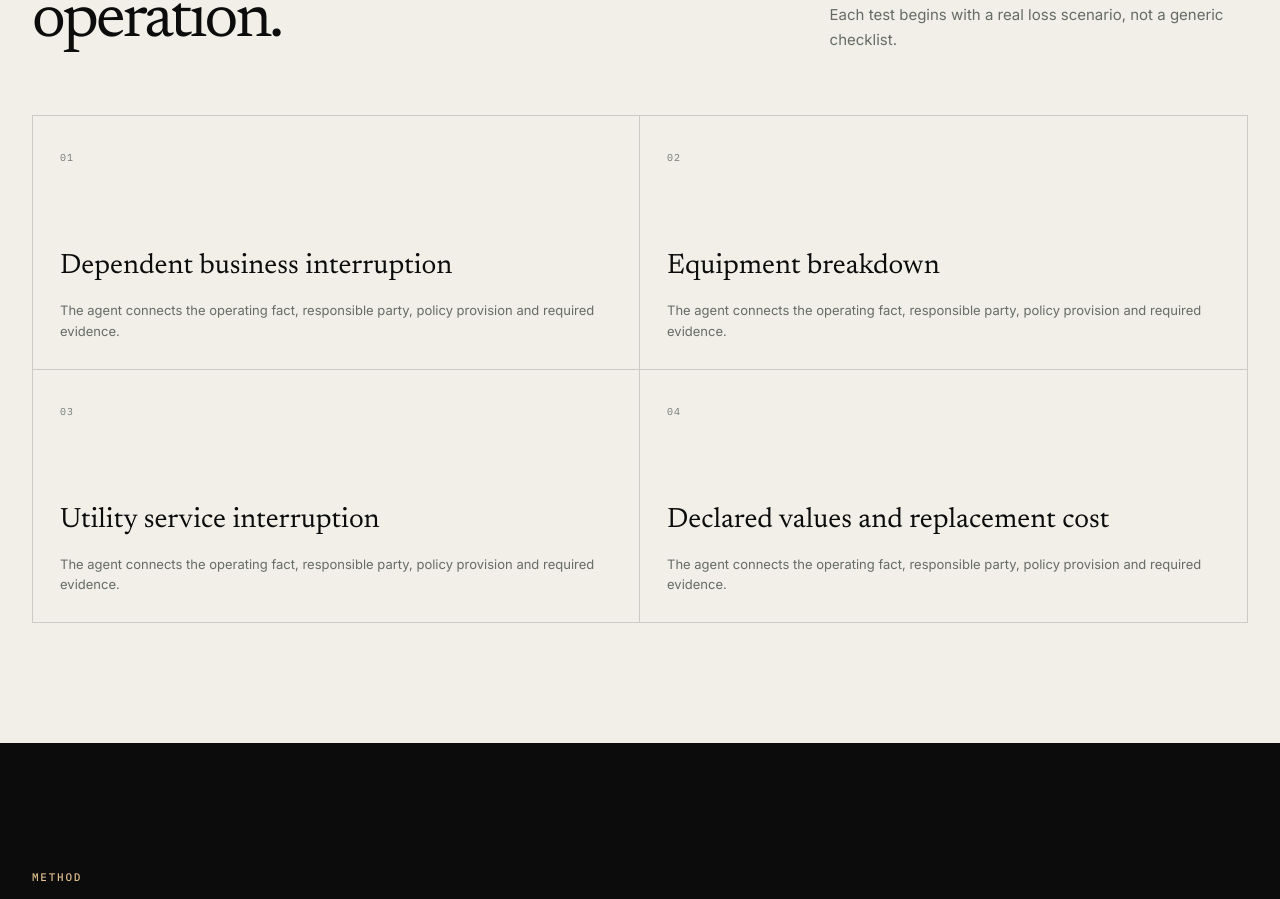
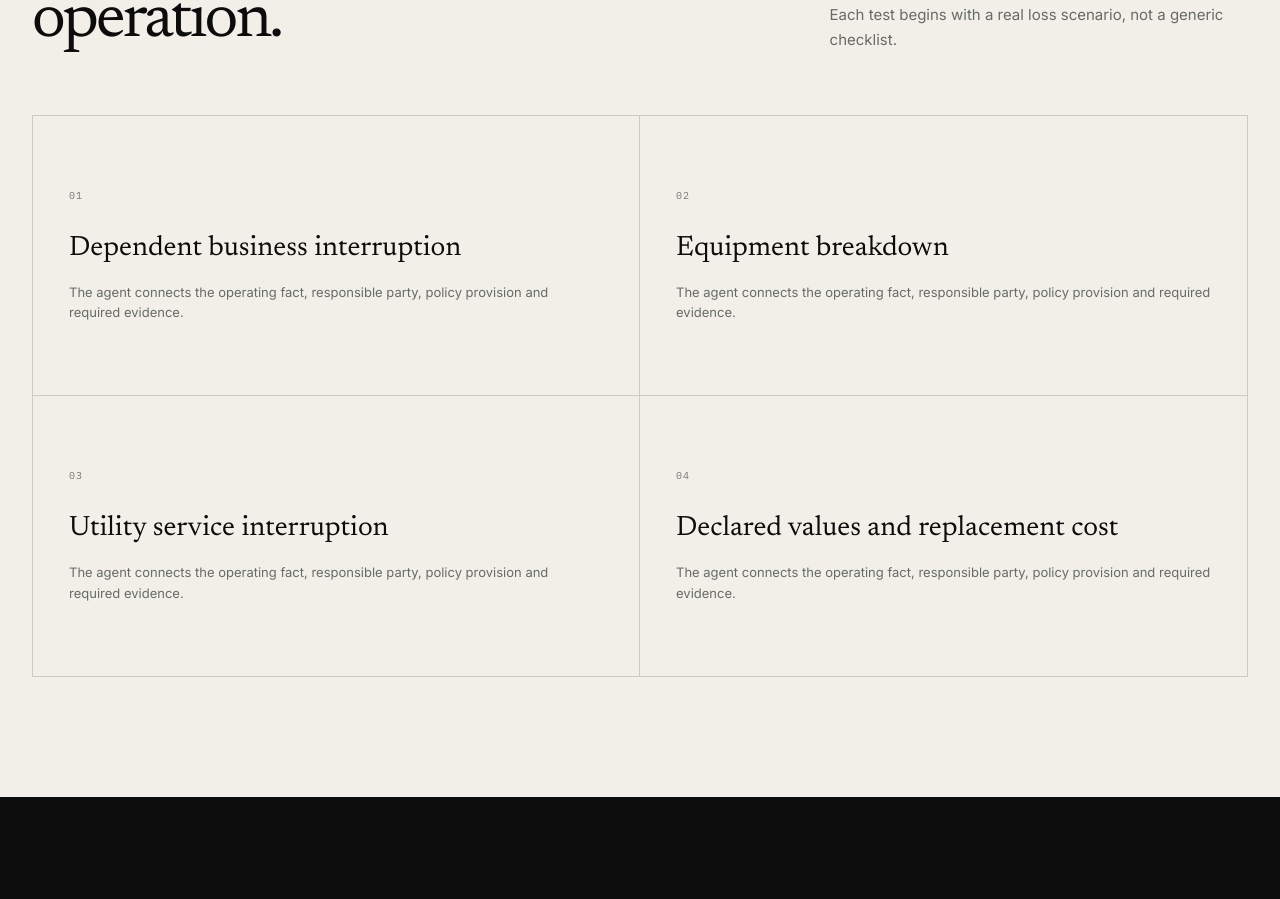
Before and after one commit to Insuryance/Hardsurance, a Next.js app: page /use-cases/data-centers in a window 1280 px wide. Shown: the part 1014-1913 px from the top of the page. Built offline with nearby package versions, Linux system fonts and the light colour scheme.

Commit message:
Update styles for risk list articles and headings

```diff
--- a/app/globals.css
+++ b/app/globals.css
@@ -210,10 +210,23 @@ h1, h2 { font-family: var(--font-serif), serif; font-weight: 400; letter-spacing
 .case-hero .shell > p:not(.eyebrow) { max-width: 650px; margin-bottom: 32px; color: #c3c7c2; font-size: 16px; line-height: 1.6; }
 .case-risks { padding: 120px 0; }
 .risk-list { display: grid; grid-template-columns: repeat(2, 1fr); border: 1px solid var(--line-dark); }
-.risk-list article { min-height: 250px; padding: 27px; border-bottom: 1px solid var(--line-dark); border-right: 1px solid var(--line-dark); }
+.risk-list article {
+  min-height: 280px;
+  display: flex;
+  flex-direction: column;
+  justify-content: center;
+  padding: 36px;
+  border-bottom: 1px solid var(--line-dark);
+  border-right: 1px solid var(--line-dark);
+}
 .risk-list article:nth-child(even) { border-right: 0; }
 .risk-list article:nth-last-child(-n+2) { border-bottom: 0; }
-.risk-list h3 { margin: 78px 0 13px; font-family: var(--font-serif), serif; font-size: 28px; font-weight: 400; }
+.risk-list h3 {
+  margin: 24px 0 13px;
+  font-family: var(--font-serif), serif;
+  font-size: 28px;
+  font-weight: 400;
+}
 .risk-list p { color: #676c67; font-size: 13px; line-height: 1.6; }
 .method ol { margin: 0 0 50px; padding: 0; list-style: none; border-top: 1px solid var(--line); }
 .method li { min-height: 160px; display: grid; grid-template-columns: 170px 1fr; align-items: center; border-bottom: 1px solid var(--line); }
```
